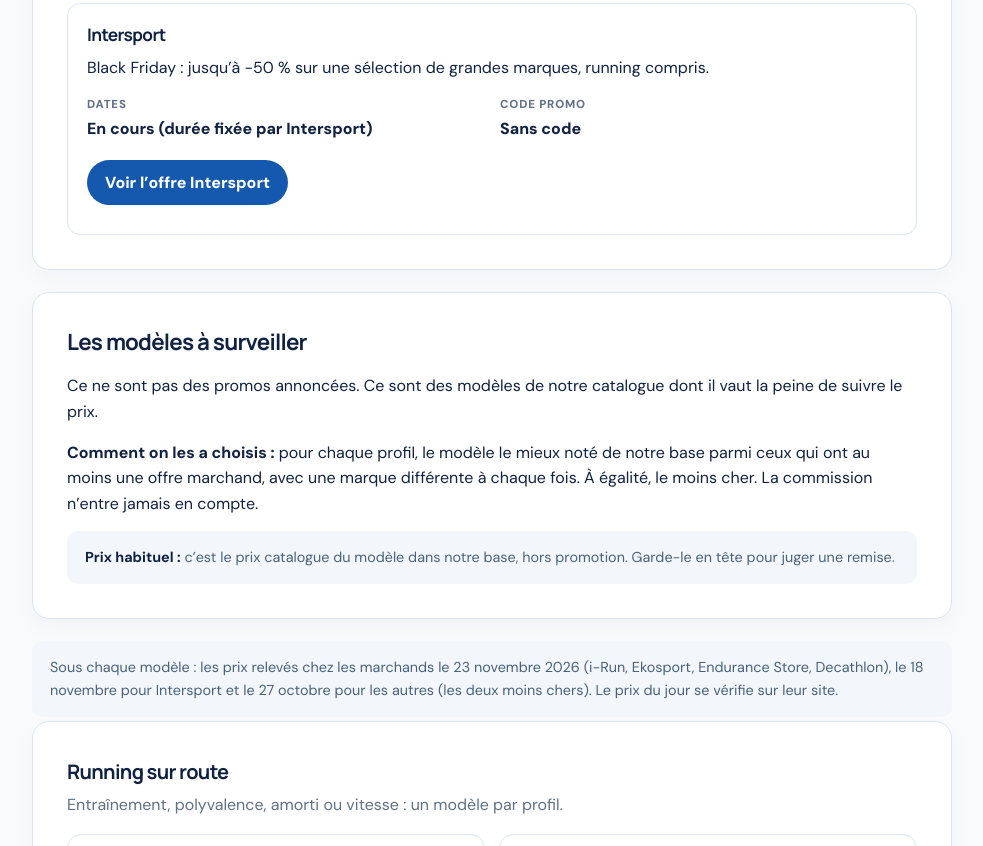
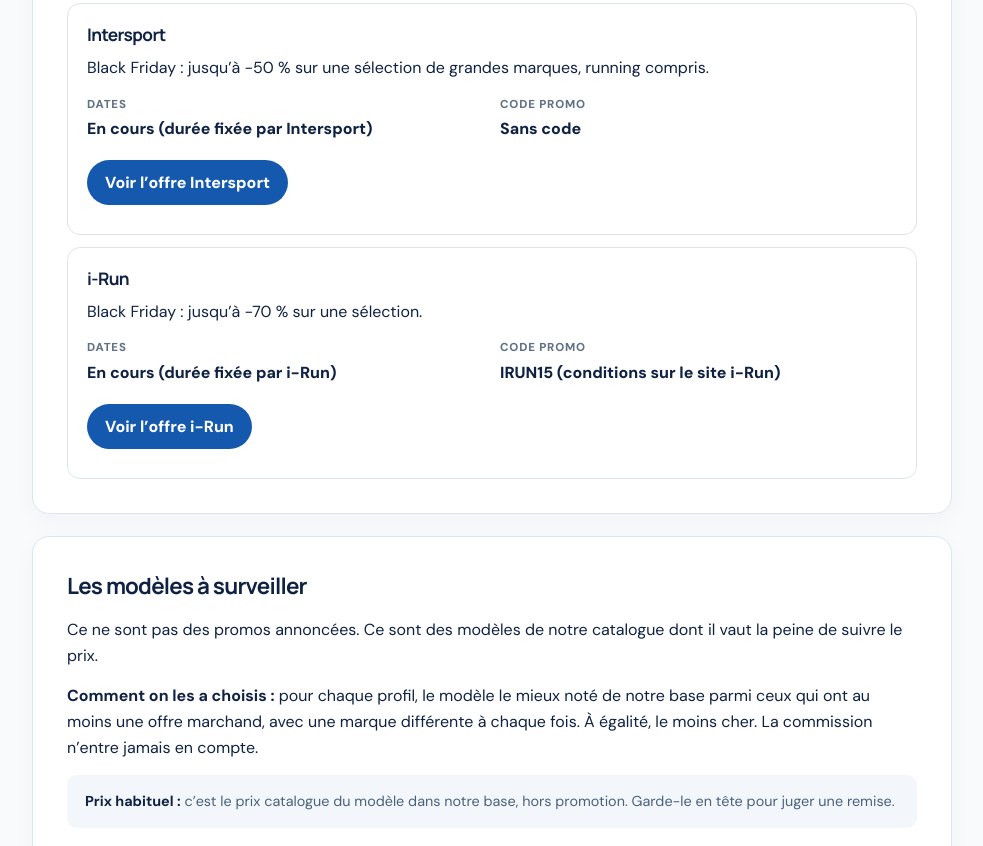
Before and after one commit to MyBestPair/MyBestPair, a plain HTML site: page black-friday/index.html in a window 1280 px wide. Shown: the part 1003-1849 px from the top of the page, without its empty margins (148-1131 px from the left). Drawn offline with Linux system fonts and the light colour scheme.

Commit message:
Black Friday : offre i-Run (jusqu'à -70 % sur une sélection, code IRUN15)
Lien texte Kwanko « OP Black Friday » d'i-Run, écrit ir:CODE et reconstruit
par fiche-offres.js (règle 5) ; code promo IRUN15 (onglet Code promo de
Kwanko, vérifié par Romain le 23 nov. 2026). Vérifié à 390 px.

Co-Authored-By: Claude Opus 5.5 <noreply@anthropic.com>
Claude-Session: https://claude.ai/code/session_01F7soquxr5w8SomCcnLAPQ2

```diff
--- a/black-friday/index.html
+++ b/black-friday/index.html
@@ -80,6 +80,12 @@
             <p>Black Friday : jusqu’à -50 % sur une sélection de grandes marques, running compris.</p>
             <dl><div><dt>Dates</dt><dd>En cours (durée fixée par Intersport)</dd></div><div><dt>Code promo</dt><dd>Sans code</dd></div></dl>
             <a class="shoe-link buy-btn cta" href="#" data-k="is:P5129AD58CB1F21F1" target="_blank" rel="noopener noreferrer sponsored" data-product-name="Offre Black Friday Intersport" data-product-brand="Intersport" data-merchant="INTERSPORT" data-sport="black_friday">Voir l’offre Intersport</a>
+          </article>
+          <article class="offer buy">
+            <h3>i-Run</h3>
+            <p>Black Friday : jusqu’à -70 % sur une sélection.</p>
+            <dl><div><dt>Dates</dt><dd>En cours (durée fixée par i-Run)</dd></div><div><dt>Code promo</dt><dd>IRUN15 (conditions sur le site i-Run)</dd></div></dl>
+            <a class="shoe-link buy-btn cta" href="#" data-k="ir:P4572B58CB1F111" target="_blank" rel="noopener noreferrer sponsored" data-product-name="Offre Black Friday i-Run" data-product-brand="i-Run" data-merchant="I-RUN" data-sport="black_friday">Voir l’offre i-Run</a>
           </article>
         </div>
       </section>
```
